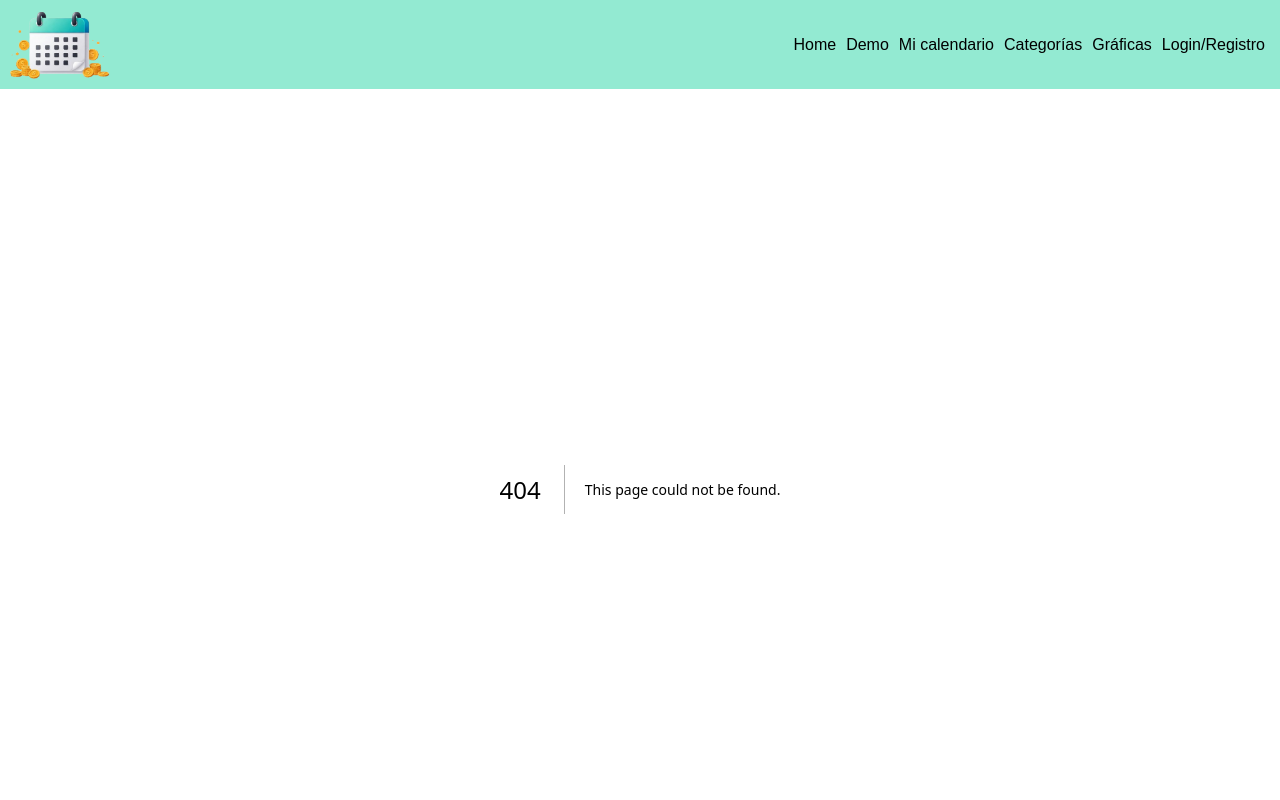
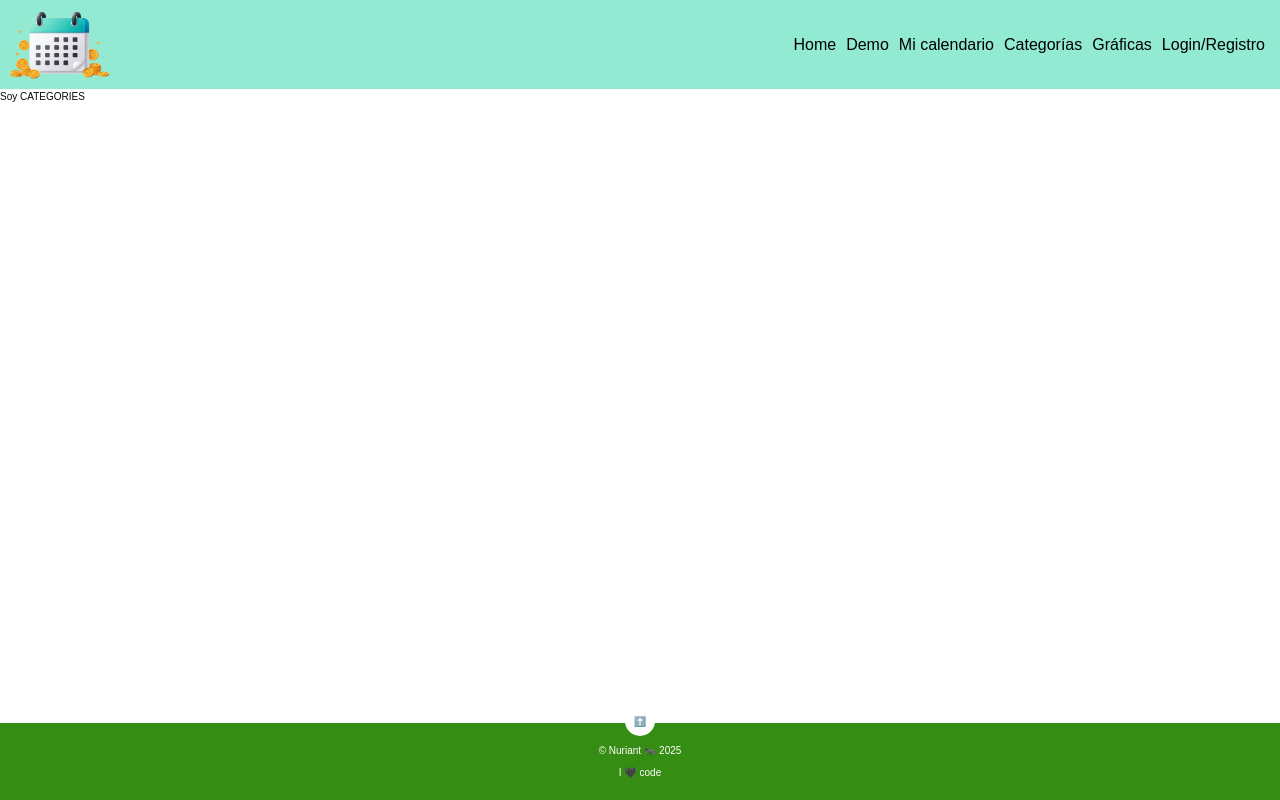
Before and after one commit to CallePuzzle/cash-calendar, a Next.js app: page /categories in a window 1280 px wide. Before the commit this address had no page. Shown: the top 800 px of the page. Built offline with nearby package versions, Linux system fonts and the light colour scheme.

Commit message:
add navList folder links

```diff
--- /dev/null
+++ b/src/app/categories/page.tsx
@@ -0,0 +1,7 @@
+import React from "react";
+
+function Categories() {
+  return <h1>Soy CATEGORIES</h1>;
+}
+
+export default Categories;
--- /dev/null
+++ b/src/app/dashboard/page.tsx
@@ -0,0 +1,7 @@
+import React from "react";
+
+function Dashboard() {
+  return <h1>Soy DASHBOARD</h1>;
+}
+
+export default Dashboard;
--- a/src/app/prueba/page.tsx
+++ b/src/app/demo/page.tsx
@@ -1,7 +1,7 @@
 import Archivo from "./archivo";
 import { Calendar } from "../components/calendar";
 
-export default function Prueba() {
+export default function Demo() {
   return (
     <>
       <p>esto es una prueba de cierre de issue</p>
--- /dev/null
+++ b/src/app/home/page.tsx
@@ -0,0 +1,7 @@
+import React from "react";
+
+function Home() {
+  return <h1>Soy la HOME</h1>;
+}
+
+export default Home;
--- /dev/null
+++ b/src/app/login/page.tsx
@@ -0,0 +1,7 @@
+import React from "react";
+
+function Login() {
+  return <h1>Soy LOGIN</h1>;
+}
+
+export default Login;
```
Also changed, not shown: src/app/demo/archivo.module.scss (renamed from src/app/prueba/archivo.module.scss), src/app/demo/archivo.tsx (renamed from src/app/prueba/archivo.tsx).
